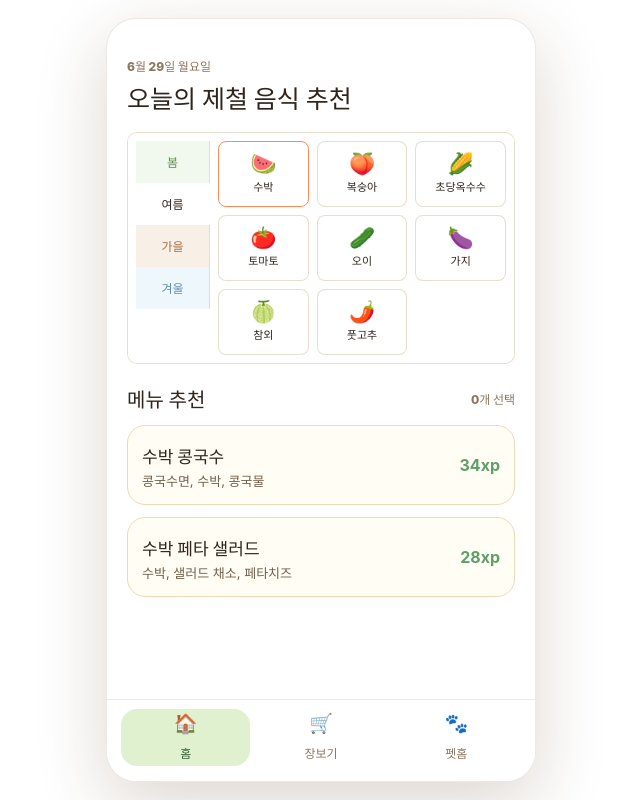
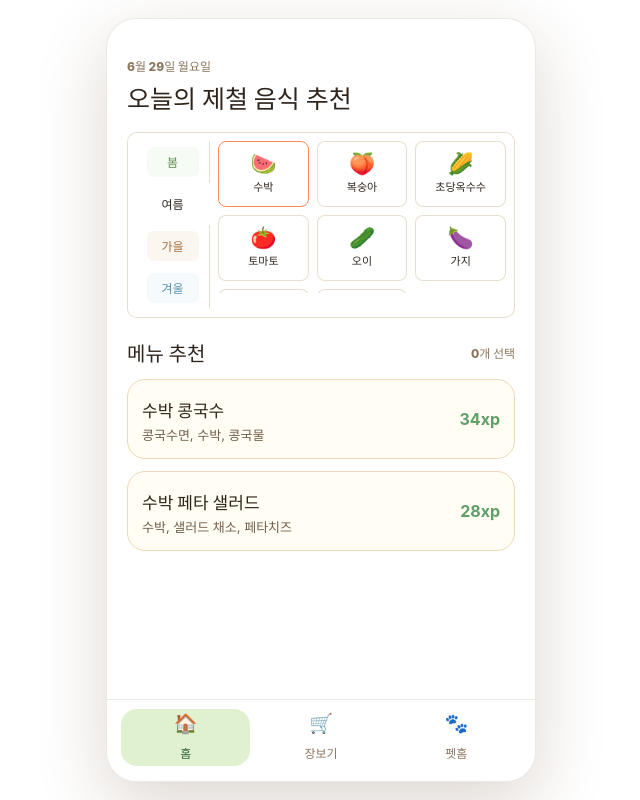
Before and after one commit to maengu86/Toss_menu, a React (Vite) app: page / in a window 1280 px wide. Shown: the whole page, without its empty margins (319-959 px from the left). Built offline with nearby package versions, Linux system fonts and the light colour scheme.

Commit message:
Fix season tab index scroll behavior

```diff
--- a/src/App.css
+++ b/src/App.css
@@ -416,6 +416,7 @@
 }
 
 .season-tabs button {
+  width: 74px;
   min-height: 42px;
   border: 0;
   border-right: 1px solid rgba(226, 216, 195, 0.82);
@@ -428,24 +429,49 @@
   box-shadow: none;
 }
 
+.season-tabs button span {
+  display: inline-grid;
+  min-width: 52px;
+  min-height: 30px;
+  place-items: center;
+  border-radius: 7px;
+  background: transparent;
+}
+
 .season-tabs button[style*="7abf63"] {
   color: var(--season-spring-ink);
-  background: var(--season-spring-surface);
+  background: #ffffff;
+}
+
+.season-tabs button[style*="7abf63"] span {
+  background: color-mix(in srgb, var(--season-spring-surface) 60%, transparent);
 }
 
 .season-tabs button[style*="ff9a62"] {
   color: var(--season-summer-ink);
-  background: var(--season-summer-surface);
+  background: #ffffff;
+}
+
+.season-tabs button[style*="ff9a62"] span {
+  background: color-mix(in srgb, var(--season-summer-surface) 60%, transparent);
 }
 
 .season-tabs button[style*="d79555"] {
   color: var(--season-autumn-ink);
-  background: var(--season-autumn-surface);
+  background: #ffffff;
+}
+
+.season-tabs button[style*="d79555"] span {
+  background: color-mix(in srgb, var(--season-autumn-surface) 60%, transparent);
 }
 
 .season-tabs button[style*="70aeca"] {
   color: var(--season-winter-ink);
-  background: var(--season-winter-surface);
+  background: #ffffff;
+}
+
+.season-tabs button[style*="70aeca"] span {
+  background: color-mix(in srgb, var(--season-winter-surface) 60%, transparent);
 }
 
 .season-tabs button.active {
@@ -460,6 +486,10 @@
   box-shadow: none;
 }
 
+.season-tabs button.active span {
+  background: #ffffff;
+}
+
 .season-panel-index {
   display: grid;
   grid-template-columns: 82px minmax(0, 1fr);
@@ -475,9 +505,19 @@
   display: grid;
   grid-template-columns: repeat(3, minmax(0, 1fr));
   gap: 8px;
+  max-height: 160px;
   padding: 8px;
   background: #ffffff;
-  overflow: visible;
+  overflow-x: hidden;
+  overflow-y: auto;
+  overscroll-behavior-y: contain;
+  scrollbar-width: none;
+  touch-action: pan-y;
+  -webkit-overflow-scrolling: touch;
+}
+
+.season-panel-index .seasonal-grid::-webkit-scrollbar {
+  display: none;
 }
 
 .season-panel-index .seasonal-tile {
--- a/src/App.tsx
+++ b/src/App.tsx
@@ -282,7 +282,7 @@ function HomeScreen({
               style={{ '--season-accent': season.accent } as CSSProperties}
               type="button"
             >
-              {season.label}
+              <span>{season.label}</span>
             </button>
           ))}
         </div>
```
